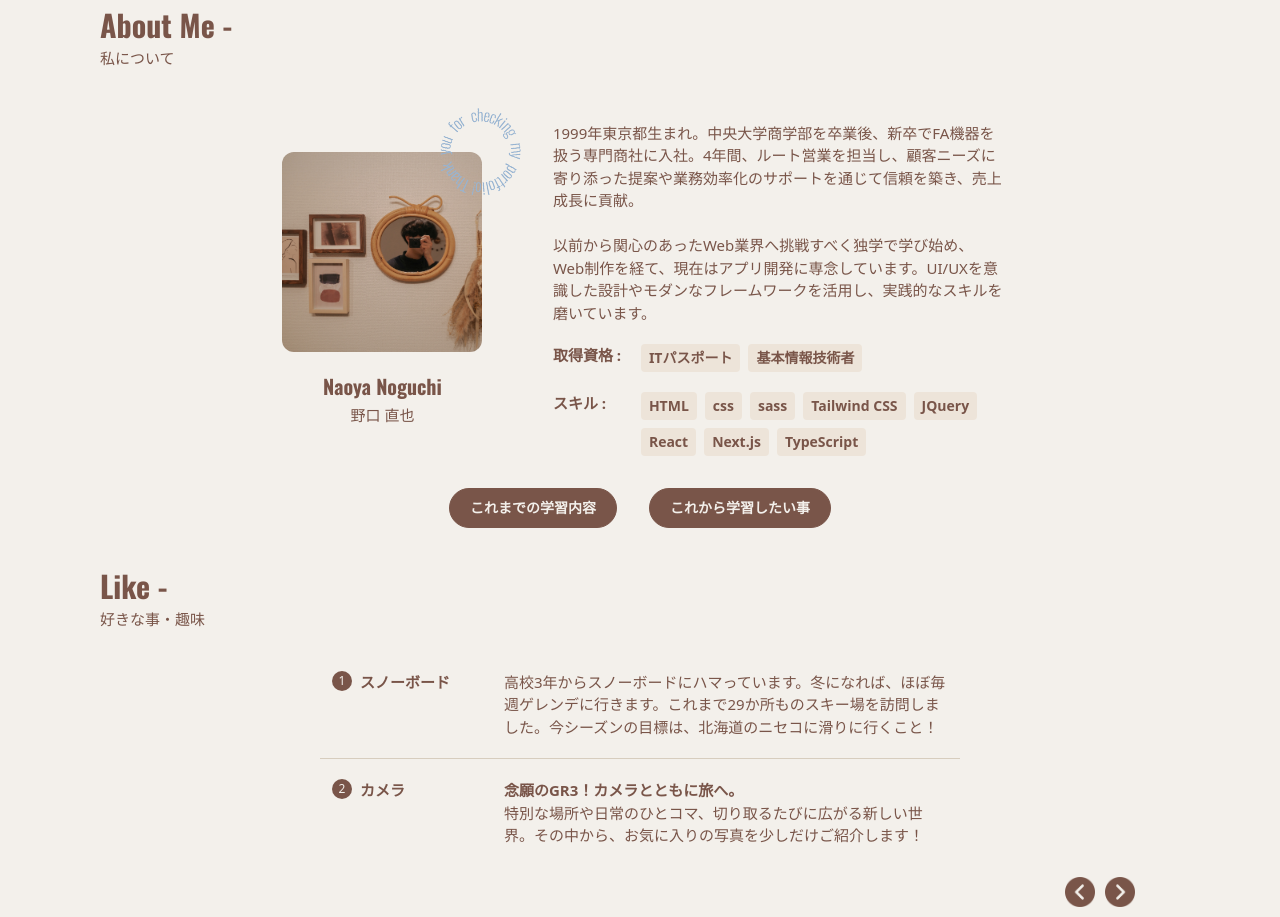
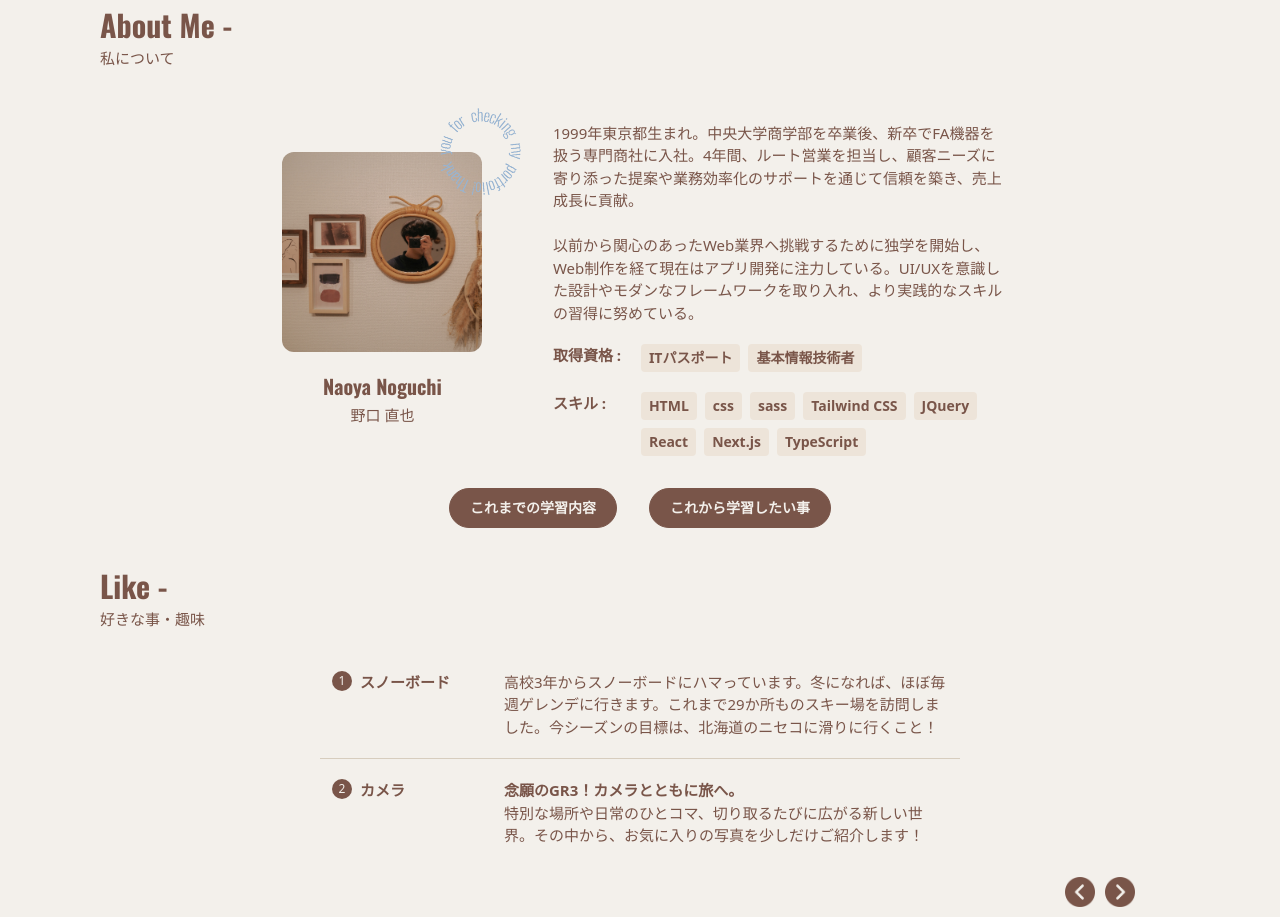
Before and after one commit to Naoya-0213/My-Portfolio-site-_ver.2, a Next.js app: page / in a window 1280 px wide. Shown: the part 1400-2317 px from the top of the page. Built offline with nearby package versions, Linux system fonts and the light colour scheme.

Commit message:
更新_20251020_21-22

```diff
--- a/src/app/(naoya-portfolio)/components/about/SectionAbout.tsx
+++ b/src/app/(naoya-portfolio)/components/about/SectionAbout.tsx
@@ -46,7 +46,7 @@ const SectionAbout = () => {
                 1999年東京都生まれ。中央大学商学部を卒業後、新卒でFA機器を扱う専門商社に入社。4年間、ルート営業を担当し、顧客ニーズに寄り添った提案や業務効率化のサポートを通じて信頼を築き、売上成長に貢献。
                 <br></br>
                 <br></br>
-                以前から関心のあったWeb業界へ挑戦すべく独学で学び始め、Web制作を経て、現在はアプリ開発に専念しています。UI/UXを意識した設計やモダンなフレームワークを活用し、実践的なスキルを磨いています。
+                以前から関心のあったWeb業界へ挑戦するために独学を開始し、Web制作を経て現在はアプリ開発に注力している。UI/UXを意識した設計やモダンなフレームワークを取り入れ、より実践的なスキルの習得に努めている。
               </p>
 
               <div className="flex w-full flex-col gap-5">
--- a/src/app/components/molecules/GR3_contents/swiper/GR3Swiper.tsx
+++ b/src/app/components/molecules/GR3_contents/swiper/GR3Swiper.tsx
@@ -2,7 +2,7 @@
 
 import Image from "next/image";
 
-import { GR3Contents } from "@/const/like/gr3Contents";
+import { GR3Contents } from "@/const/like/GR3Contents";
 import "swiper/css";
 import "swiper/css/pagination";
 import { Autoplay, Keyboard } from "swiper/modules";
```
